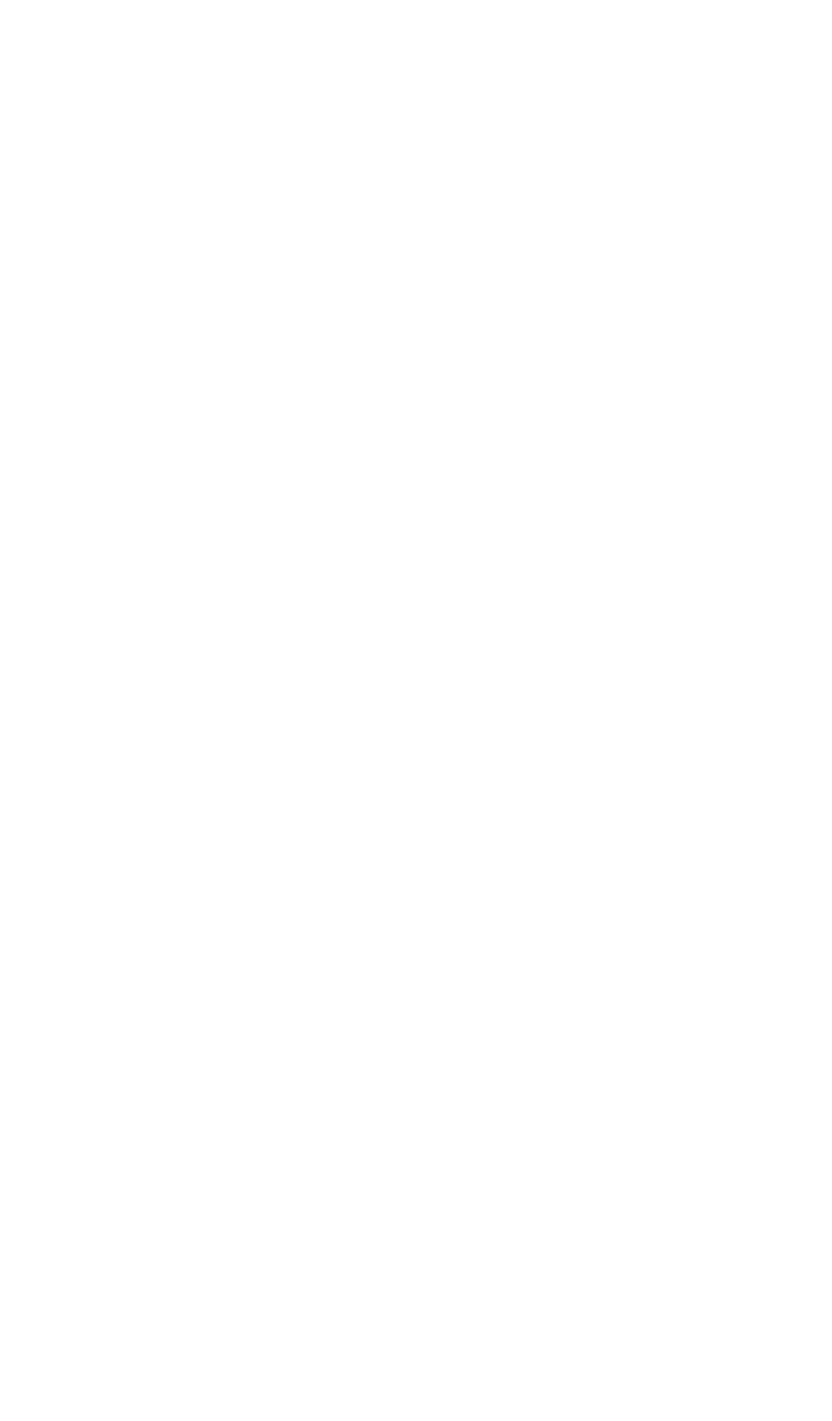
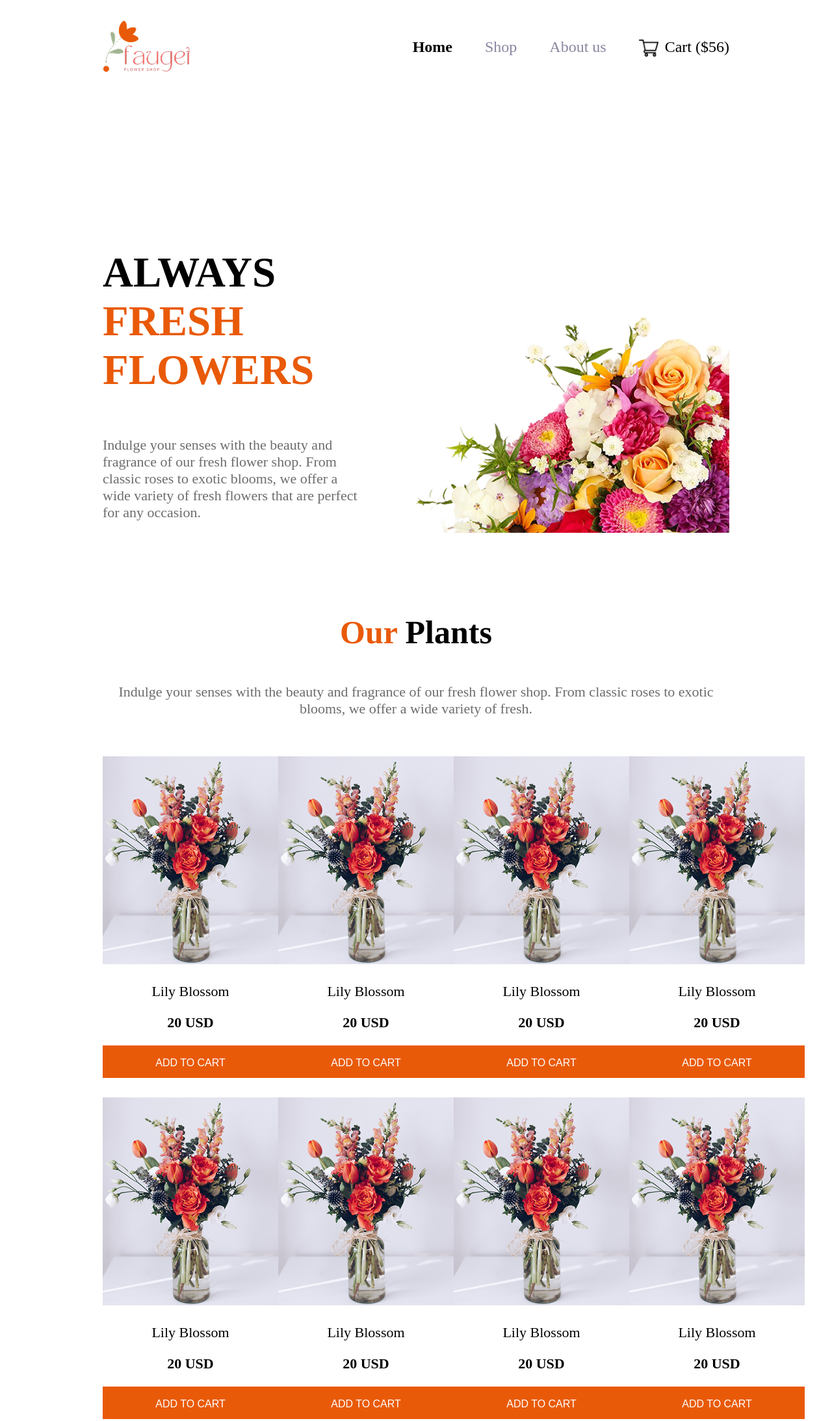
Before and after one commit to habiburrahman1010/B1-flowers-web, a plain HTML site: page index.html in a window 1280 px wide. Shown: the whole page at 65% size. Before the commit the page ends 800 px from the top, so only its background shows below. Drawn offline with Linux system fonts and the light colour scheme.

Commit message:
added nav hero box setion

```diff
--- a/index.html
+++ b/index.html
@@ -1,11 +1,128 @@
 <!DOCTYPE html>
 <html lang="en">
+
 <head>
     <meta charset="UTF-8">
     <meta name="viewport" content="width=device-width, initial-scale=1.0">
     <title>Flowers Shop</title>
+    <link rel="preconnect" href="https://fonts.googleapis.com">
+    <link rel="preconnect" href="https://fonts.gstatic.com" crossorigin>
+    <link
+        href="https://fonts.googleapis.com/css2?family=Inter:ital,opsz,wght@0,14..32,100..900;1,14..32,100..900&family=Noto+Serif:ital,wght@0,100..900;1,100..900&display=swap"
+        rel="stylesheet">
+
+    <link rel="stylesheet" href="styles/style.css">
 </head>
+
 <body>
 
+    <header>
+
+        <!-- ------------------nav start---------- -->
+
+        <nav class="nav-class">
+
+            <div class="nav-container">
+
+                <div class="nav-logo">
+                    <img src="image/logo.png" alt="">
+                </div>
+
+
+                <div class="nav-list-item">
+
+                    <li><a class="home" href="">Home</a></li>
+                    <li><a class="shop-us" href="">Shop</a></li>
+                    <li><a class="shop-us" href="">About us</a></li>
+
+                    <div class="cart">
+                        <img class="cart-logo" src="image/shopping-cart.png" alt="">
+                        <li><a href="">Cart ($56)</a></li>
+                    </div>
+
+
+                </div>
+
+            </div>
+
+            <div class="hero-container">
+                <div class="hero-item">
+                    <h3 class="hero-title">ALWAYS <span>FRESH FLOWERS</span> </h3>
+
+                    <p class="hero-description">Indulge your senses with the beauty and fragrance of our fresh flower
+                        shop. From classic roses to exotic blooms, we offer a wide variety of fresh flowers that are
+                        perfect for any occasion. </p>
+                </div>
+
+                <div class="hero-item">
+                    <img class="hero-img" src="image/hero-flower.png" alt="">
+                </div>
+            </div>
+        </nav>
+    </header>
+
+    <!-- -------------------------------------------------------------------- -->
+
+    <main class="max-width">
+        <section class="main-section">
+            <h3 class="main-title"><span>Our</span> Plants</h3>
+
+            <p class="main-description">Indulge your senses with the beauty and fragrance of our fresh flower shop. From
+                classic roses to exotic blooms, we offer a wide variety of fresh.</p>
+        </section>
+
+        <div class="box-container">
+
+            <div class="box">
+                <img src="image/sample-flower-image.png" alt="">
+                <p class="box-title">Lily Blossom</p>
+                <p class="box-price">20 USD</p>
+                <button>ADD TO CART</button>
+            </div>
+            <div class="box">
+                <img src="image/sample-flower-image.png" alt="">
+                <p class="box-title">Lily Blossom</p>
+                <p class="box-price">20 USD</p>
+                <button>ADD TO CART</button>
+            </div>
+            <div class="box">
+                <img src="image/sample-flower-image.png" alt="">
+                <p class="box-title">Lily Blossom</p>
+                <p class="box-price">20 USD</p>
+                <button>ADD TO CART</button>
+            </div>
+            <div class="box">
+                <img src="image/sample-flower-image.png" alt="">
+                <p class="box-title">Lily Blossom</p>
+                <p class="box-price">20 USD</p>
+                <button>ADD TO CART</button>
+            </div>
+            <div class="box">
+                <img src="image/sample-flower-image.png" alt="">
+                <p class="box-title">Lily Blossom</p>
+                <p class="box-price">20 USD</p>
+                <button>ADD TO CART</button>
+            </div>
+            <div class="box">
+                <img src="image/sample-flower-image.png" alt="">
+                <p class="box-title">Lily Blossom</p>
+                <p class="box-price">20 USD</p>
+                <button>ADD TO CART</button>
+            </div>
+            <div class="box">
+                <img src="image/sample-flower-image.png" alt="">
+                <p class="box-title">Lily Blossom</p>
+                <p class="box-price">20 USD</p>
+                <button>ADD TO CART</button>
+            </div>
+            <div class="box">
+                <img src="image/sample-flower-image.png" alt="">
+                <p class="box-title">Lily Blossom</p>
+                <p class="box-price">20 USD</p>
+                <button>ADD TO CART</button>
+            </div>
+        </div>
+    </main>
 </body>
+
 </html>
--- a/styles/style.css
+++ b/styles/style.css
@@ -0,0 +1,263 @@
+.noto-serif-normal {
+    font-family: "Noto Serif", serif;
+    font-optical-sizing: auto;
+
+    font-style: normal;
+
+}
+
+/* ------------navbar style------------------ */
+
+
+nav li {
+
+    list-style: none;
+    font-size: 24px;
+}
+
+nav li a {
+    text-decoration: none;
+    color: black
+}
+
+.shop-us {
+    color: #8987A1;
+}
+
+.home {
+    font-weight: bold;
+}
+
+.cart {
+    display: flex;
+    gap: 10px;
+}
+
+.cart-logo {
+    width: 30px;
+    height: 30px;
+}
+
+.nav-list-item {
+    display: flex;
+    gap: 50px;
+}
+
+.nav-container {
+
+
+    display: flex;
+    justify-content: space-between;
+    align-items: center;
+    margin: 30px 150px;
+
+}
+
+.hero-container {
+
+    display: flex;
+    margin: 120px 150px;
+    margin-top: 200px;
+    align-items: flex-end;
+
+}
+
+.hero-title {
+    font-size: 65px;
+    font-weight: bold;
+    color: #000000;
+}
+
+.hero-title span {
+    color: #E95A08;
+}
+
+.hero-description {
+    font-size: 22px;
+    color: #00000093;
+}
+
+/* ----------------nav style END------------------ */
+
+
+/* -----------------------main start-------------------- */
+
+.max-width {
+    margin-left: 150px;
+    margin-right: 150px;
+    align-items: center;
+    margin-bottom: 100px;
+}
+
+.main-section {
+
+    text-align: center;
+    margin-bottom: 60px;
+
+}
+
+.main-title {
+    font-size: 50px;
+    font-weight: bold;
+}
+
+.main-title span {
+    color: #E95A08;
+
+}
+
+.main-description {
+    font-size: 22px;
+    color: #00000093;
+
+}
+
+.box-container {
+
+    display: grid;
+    grid-template-columns: repeat(4, 1fr);
+    place-items: center;
+
+}
+
+.box {
+    margin-bottom: 30px;
+    text-align: center;
+}
+
+.box-title {
+    font-size: 22px;
+    font-weight: 500;
+}
+
+.box-price {
+    font-size: 22px;
+    font-weight: bold;
+}
+
+.box>button {
+    width: 100%;
+    height: 50px;
+    background-color: #E95A08;
+    color: #ffffff;
+    border: none;
+    font-size: 16px;
+    padding: 18px 70px;
+}
+
+
+
+
+
+
+
+
+
+
+
+
+/* ---------------------------------------------------------------------------- */
+
+
+
+
+
+@media screen and (max-width:576px) {
+
+    /* --------------nav RESPONS start----------------- */
+
+    .home,
+    .shop-us {
+        display: none;
+    }
+
+    .nav-container {
+
+        display: flex;
+        margin-left: 0;
+        margin-right: 0;
+        justify-content: space-between;
+
+        width: 100%;
+    }
+
+
+    .card {
+
+        gap: 0px;
+    }
+
+    .cart-logo {
+        height: 25px;
+        width: 25px;
+    }
+
+
+    .cart a {
+        font-size: 16px;
+
+    }
+
+
+    .hero-container {
+        flex-direction: column-reverse;
+        margin: 28px 0px;
+
+        width: fit-content;
+    }
+
+    .hero-img {
+        width: 100%;
+    }
+
+    .hero-title {
+        font-size: 33px;
+    }
+
+    .hero-description {
+
+        width: 100%;
+        font-size: 18px;
+    }
+
+
+    /* -----------------box responsibe------------- */
+
+
+    .max-width {
+        margin-left: 0px;
+        margin-right: 0px;
+        align-items: center;
+        margin-bottom: 100px;
+    }
+
+    .box-container {
+        display: grid;
+        grid-template-columns: repeat(2, 1fr);
+
+        width: 100%;
+    }
+
+    .box {
+        width: 160px;
+    }
+
+    .box>img {
+        width: 100%;
+    }
+
+    .box>button {
+        padding: 0;
+    }
+
+    .main-title {
+        font-size: 38px;
+    }
+
+    .main-description {
+        font-size: 18px;
+    }
+
+    /* -----------------------------Box end */
+
+}
```
Also changed, not shown: image/shopping-cart.png (added).
